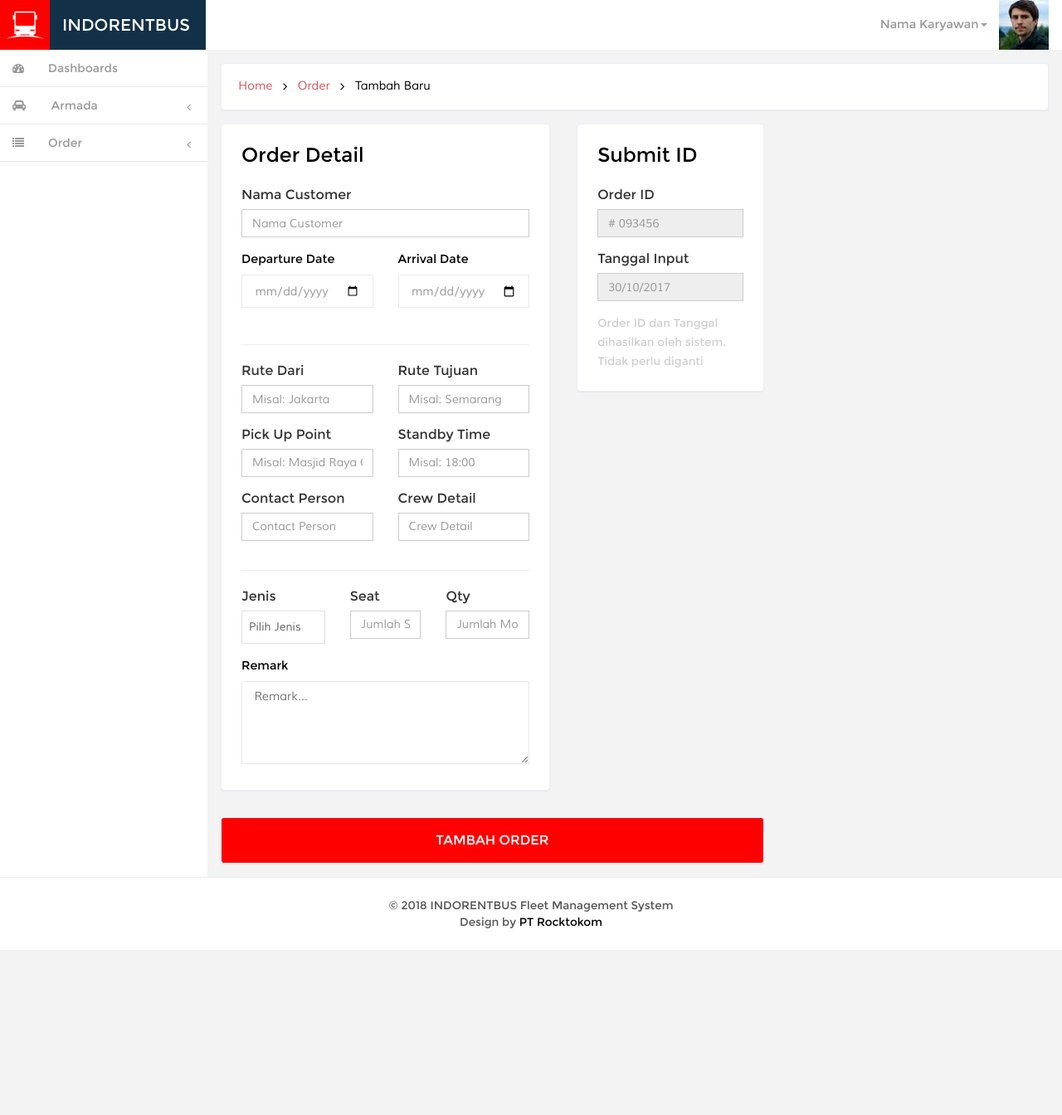
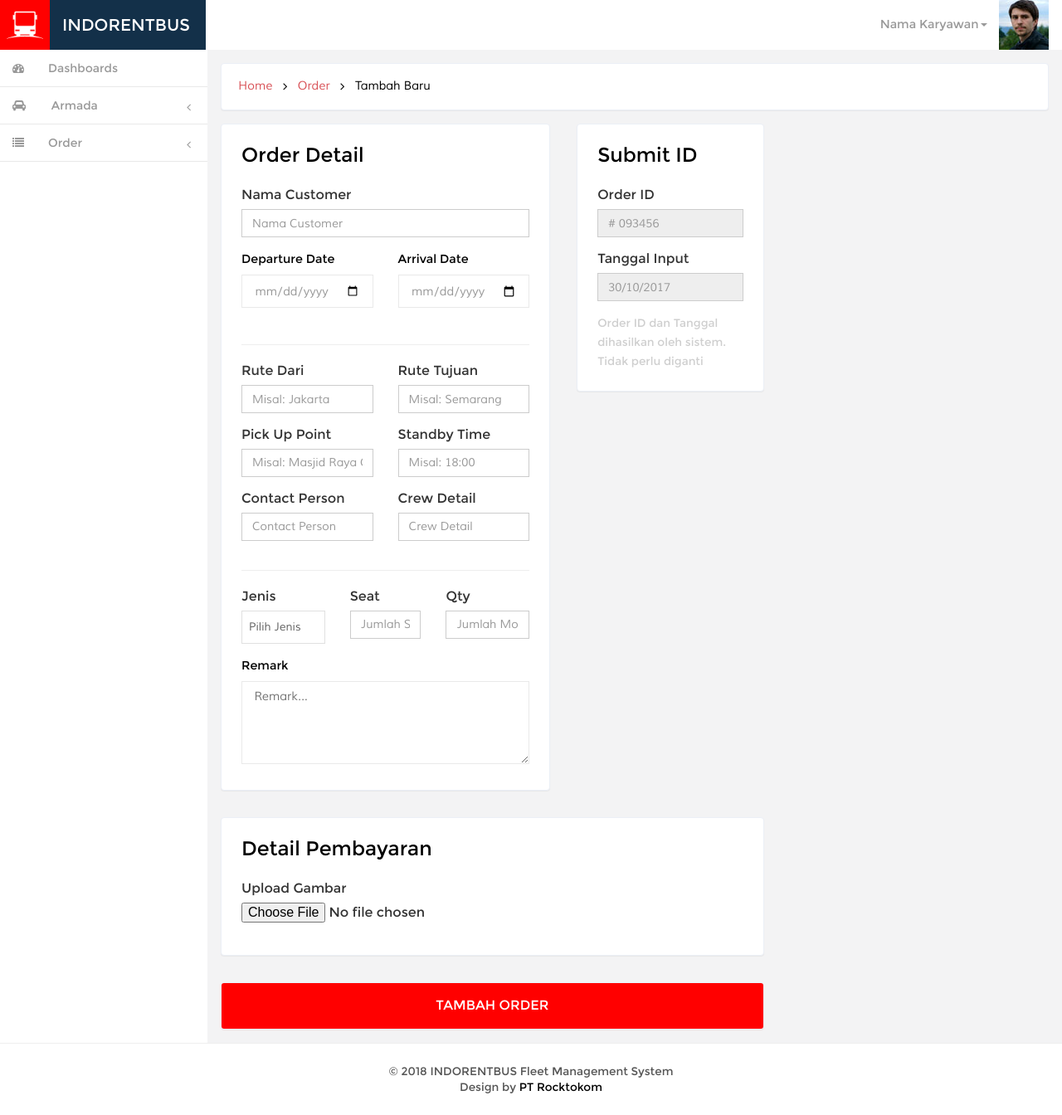
Before and after one commit to kemtol/indorentbus, a Jekyll site: the page built from laman/tambah-order.html, in a window 1280 px wide. Shown: the whole page at 83% size. Built offline with Jekyll 4.4.1, drawn with Linux system fonts in a browser that asks for light colours; nearby versions of some CDN libraries; Markdown is read by kramdown in place of the engine named in the settings; comment, search, counter and statistics services are not loaded; before the commit the page ends 1145 px from its top, so only the background shows below that.

Commit message:
Update tambah-order.html

```diff
--- a/laman/tambah-order.html
+++ b/laman/tambah-order.html
@@ -82,7 +82,6 @@ permalink: /orders/tambah/
 	      			<label class="control-label">Remark</label>
 	      			<textarea placeholder="Remark..." required=""></textarea>
 			</div>
-			<div class="clearfix"></div>
 		</div>
 	</div>
 	<div class="col-xs-12 col-lg-3 grid-form">
@@ -99,16 +98,16 @@ permalink: /orders/tambah/
 			<small>Order ID dan Tanggal dihasilkan oleh sistem. Tidak perlu diganti</small>
 		</div>
 	</div>
-	<!--<div class="col-xs-12 col-lg-8 grid-form">
+	<div class="col-xs-12 col-lg-8 grid-form">
 		<div class="grid-form1">
-			<h3 id="forms-gambar" class="">Gambar Kendaraan</h3>
+			<h3 id="forms-gambar" class="">Detail Pembayaran</h3>
 			<div class="form-group">
 				<label for="fleet_image">Upload Gambar</label>
 				<img src="" class="hidden img-responsive img-thumbnail" id="preview">
 				<input type="file" id="fleet_image" name="fleet_image" class="required">
 			</div>
 		</div>
-	</div>-->
+	</div>
 	<div class="col-xs-12 col-lg-8 grid-form">
 		<div class="col-xs-12 content-top-1 quick-btn">
 			<input id="saveForm" name="saveForm" type="submit" value="TAMBAH ORDER">
```
